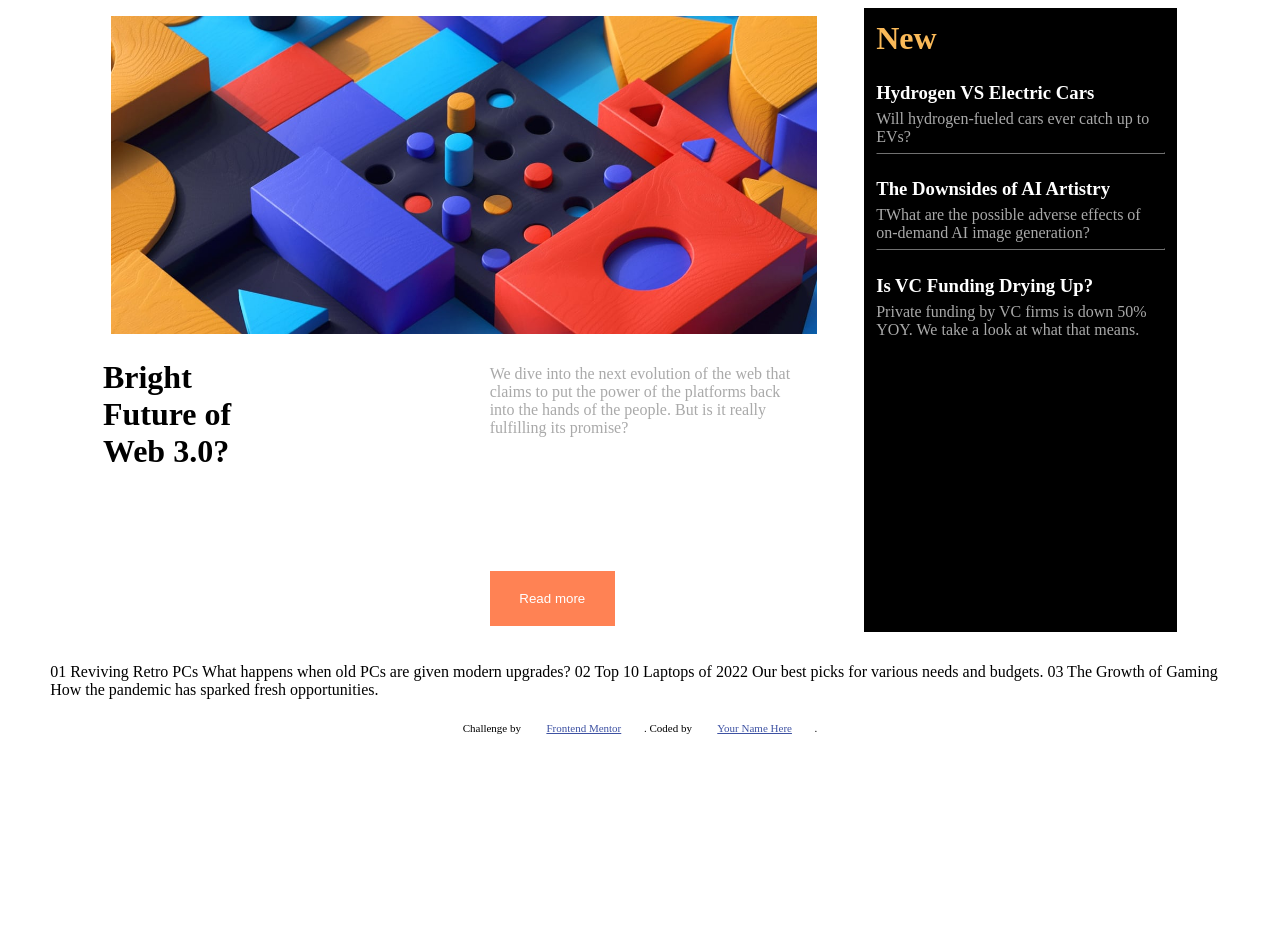
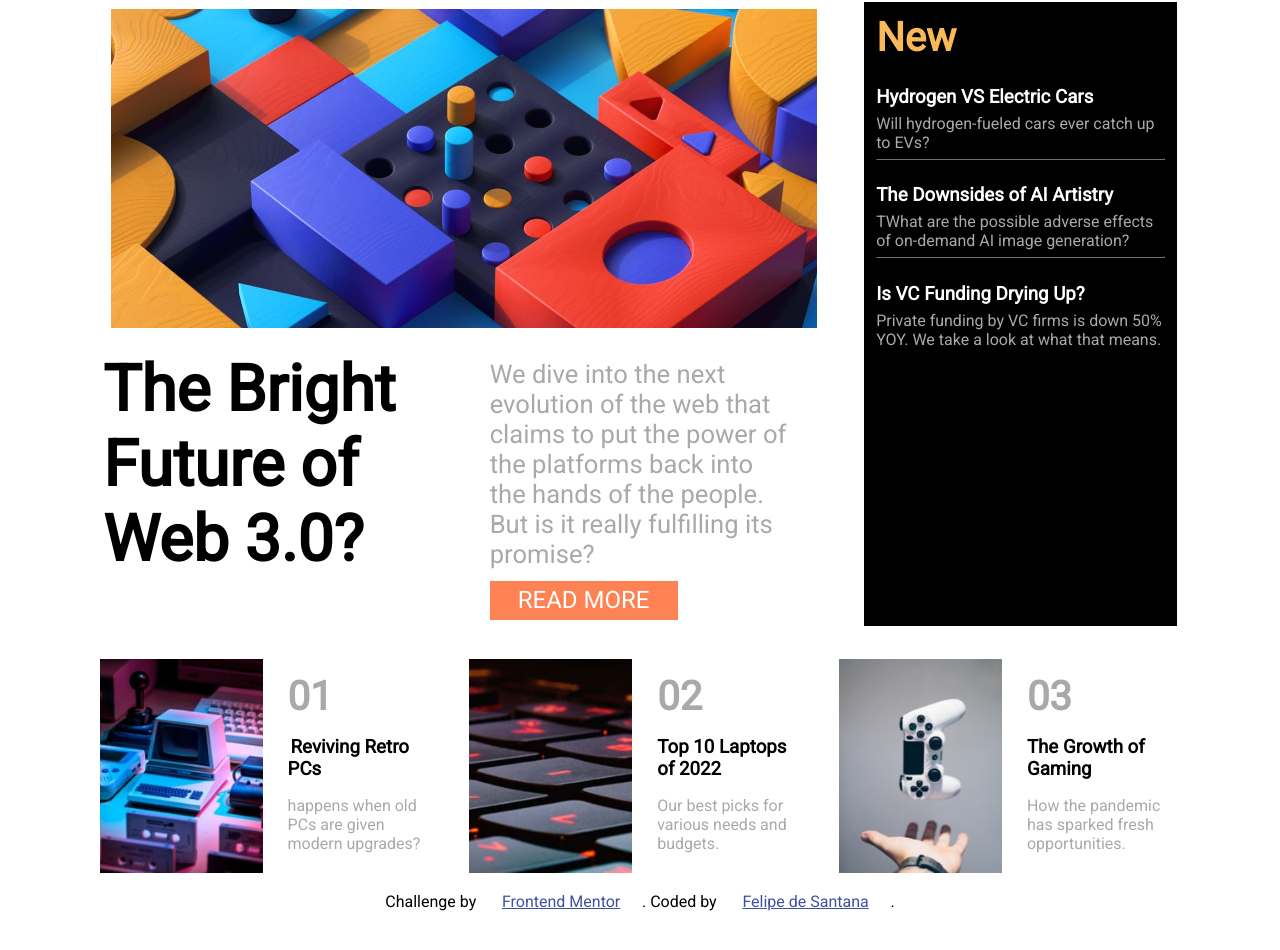
Before and after one commit to felipe1793/News-home-page, a plain HTML site: page index.html in a window 1280 px wide. Shown: the part 186-1136 px from the top of the page. Before the commit the page ends 970 px from the top, so only its background shows below. Drawn offline with Linux system fonts and the light colour scheme.

Commit message:
footer pronto fim do desafio

```diff
--- a/index.html
+++ b/index.html
@@ -9,18 +9,13 @@
 
   <title>Frontend Mentor | News homepage</title>
 
-  <!-- Feel free to remove these styles or customise in your own stylesheet 👍 -->
-  <style>
-    .attribution { font-size: 11px; text-align: center; }
-    .attribution a { color: hsl(228, 45%, 44%); }
-  </style>
 </head>
 <body>
 
   <header>
     <ul>
       <div class="inicio-flex">
-        <img src="./assets/images/logo.svg" alt="">
+        <img src="./assets/images/logo.svg" alt="454">
       </div>
       <div>
         <li>
@@ -52,11 +47,11 @@
   <main>
     <div class="container">
       <img src="./assets/images/image-web-3-desktop.jpg" alt="454">
-      <h1> Bright Future of Web 3.0? </h1>
+      <h1> The Bright Future of Web 3.0? </h1>
       <div class="container-read-more">
         <p>We dive into the next evolution of the web that claims to put the power of the platforms back into the hands of the people.
         But is it really fulfilling its promise?</p>
-        <button>Read more</button>
+        <button>READ MORE</button>
       </div>
       <div class="container-new">
         <div><h1>New</h1></div>
@@ -79,24 +74,31 @@
   </main>
 
   <footer>
-
+    <div class="container-footer">
+      <img src="./assets/images/image-retro-pcs.jpg" alt="454">
+      <div class="container-footer-info">
+        <h1>01</h1>
+        <h3><b>Reviving Retro PCs</b></h3>
+        <p>happens when old PCs are given modern upgrades?</p>
+      </div>
+      <img src="./assets/images/image-top-laptops.jpg" alt="454">
+        <div class="container-footer-info">
+          <h1>02</h1>
+          <h3>Top 10 Laptops of 2022</h3>
+          <p>Our best picks for various needs and budgets.</p>
+        </div>
+          <img src="./assets/images/image-gaming-growth.jpg" alt="454">
+          <div class="container-footer-info">
+            <h1>03</h1>
+            <h3>The Growth of Gaming</h3>
+            <p>How the pandemic has sparked fresh opportunities.</p>
+          </div>
+    </div>
+    <div class="attribution">
+      Challenge by <a href="https://www.frontendmentor.io?ref=challenge" target="_blank">Frontend Mentor</a>.
+      Coded by <a href="#">Felipe de Santana</a>.
+    </div>
   </footer>
 
-  01
-  Reviving Retro PCs
-  What happens when old PCs are given modern upgrades?
-
-  02
-  Top 10 Laptops of 2022
-  Our best picks for various needs and budgets.
-
-  03
-  The Growth of Gaming
-  How the pandemic has sparked fresh opportunities.
-
-  <div class="attribution">
-    Challenge by <a href="https://www.frontendmentor.io?ref=challenge" target="_blank">Frontend Mentor</a>.
-    Coded by <a href="#">Your Name Here</a>.
-  </div>
 </body>
 </html>
--- a/style.css
+++ b/style.css
@@ -1,9 +1,14 @@
+@import url('https://fonts.googleapis.com/css2? family= Open+Sans:wght@300 & family= Roboto:ital@1 & display=swap');
+
 *{
     padding: 0px;
     margin: 2%;
     box-sizing: border-box;
+    font-family: 'Roboto', sans-serif;
 }
 
+.attribution { font-size: 16px; text-align: center; }
+.attribution a { color: hsl(228, 45%, 44%); }
 ul{
     display: flex;
     justify-content: flex-end;
@@ -38,8 +43,18 @@ header{
 
 .container h1 {
     text-align: start;
-    padding: 0% 50% 0% 0%;
+    /* padding: 0% 50% 0% 0%; */
+    font-weight: 800;
+    font-size: clamp(1.5em, 4em, 5em);
     grid-area: main1;
+}
+
+div li{
+    font-size: clamp(1em, 1.5em, 2em);
+}
+
+div li:hover{
+    color: #ff8254;
 }
 
 .container-read-more {
@@ -51,12 +66,21 @@ header{
     grid-area: main2;
 }
 
+.container-read-more p {
+    font-size: clamp(1.5em, 1.6em, 2em);
+}
+
 .container-read-more button{
     background-color: #ff8254;
-    width: 40%;
-    height: 20%;
+    width: 60%;
+    height: 15%;
     color: white;
     border: none;
+    font-size: clamp(1.5em, 1.5em, 2em);
+}
+
+.container-read-more button:hover{
+    background-color: #000000;
 }
 
 .container-new{
@@ -67,11 +91,16 @@ header{
 }
 
 .container-new div h1 {
+    font-size: clamp(1em, 2.5em, 3em);
     color: #fab958;
 }
 
 .container-new div h3 {
     color: #fff;
+}
+
+.container-new div h3:hover{
+    color: #fab958;
 }
 
 .container-new div p {
@@ -81,3 +110,37 @@ header{
 hr {
     border-color: #1C1C1C;
 }
+
+.container-footer{
+    display: grid;
+    grid-template-columns: 1fr 1fr 1fr 1fr 1fr 1fr;
+    gap: 2%;
+}
+
+.container-footer-info{
+    display: flex;
+    flex-direction: column;
+    justify-content: space-evenly;
+}
+
+.container-footer-info h1 {
+    font-size: clamp(1.5em, 2.5em, 3em);
+}
+
+.container-footer img {
+    width: 100%;
+    height: 100%;
+    object-fit: cover;
+}
+
+.container-footer h1, .container-footer p {
+    color: #A9A9A9;
+}
+
+.container-footer h3{
+    font-weight: 800;
+}
+
+.container-footer h3:hover{
+    color: #ff8254;
+}
```
